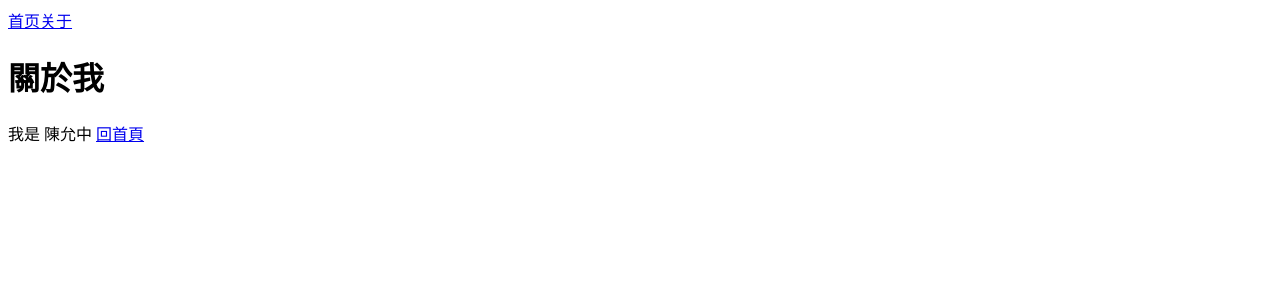
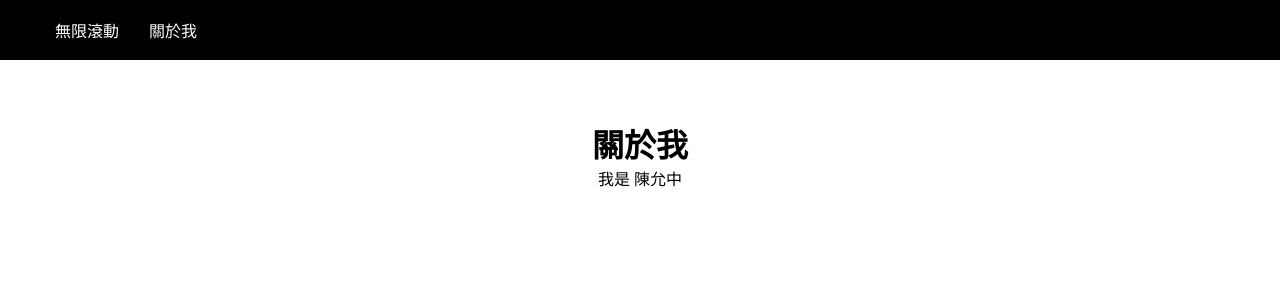
Before and after one commit to lktk2520/repos_Infinite_Scroll, a Nuxt app: page /about in a window 1280 px wide. Shown: the top 300 px of the page. Built offline with nearby package versions, Linux system fonts and the light colour scheme.

Commit message:
實作無限滾動

```diff
--- a/app.vue
+++ b/app.vue
@@ -1,9 +1,34 @@
 <template>
   <div>
     <nav>
-      <NuxtLink to="/">首页</NuxtLink>
-      <NuxtLink to="/about">关于</NuxtLink>
+      <NuxtLink to="/">無限滾動</NuxtLink>
+      <NuxtLink to="/about">關於我</NuxtLink>
     </nav>
     <NuxtPage />
   </div>
 </template>
+<style lang="scss">
+* {
+  margin: 0;
+  padding: 0;
+}
+
+main {
+  padding: 60px 0;
+}
+
+nav {
+  background-color: black;
+  height: 60px;
+  display: flex;
+  align-items: center;
+  padding: 0 40px;
+
+  a {
+    color: white;
+    text-decoration: none;
+    padding: 0 15px;
+  }
+
+}
+</style>
--- a/pages/about.vue
+++ b/pages/about.vue
@@ -1,7 +1,14 @@
 <template>
   <div>
-    <h1>關於我</h1>
-    我是 陳允中
-    <NuxtLink to="/">回首頁</NuxtLink>
+    <main>
+      <h1>關於我</h1>
+      <p>我是 陳允中</p>
+    </main>
   </div>
 </template>
+<style>
+h1,
+p {
+  text-align: center;
+}
+</style>
--- a/pages/index.vue
+++ b/pages/index.vue
@@ -1,6 +1,7 @@
 <template>
     <main class="home-page">
         <h1>您好！這是無限滾動專案示例</h1>
+        <p>Data source: GitHub REST API (Author: microsoft)</p>
         <div class="container">
             <div class="table-container">
                 <table>
@@ -24,6 +25,12 @@
                             </tr>
                         </template>
 
+                        <tr ref="loadMoreTrigger" class="loading-trigger">
+                            <td colspan="3">
+                                <p v-if="isLoading">載入中...</p>
+                            </td>
+
+                        </tr>
                     </tbody>
                 </table>
             </div>
@@ -42,8 +49,11 @@ const downloaded_Page = ref(30)
 //新的repos從第4頁開始載入
 const page = ref(4)
 
-const pending = ref(true)
+const isLoading = ref(true)
+const loadMoreTrigger = ref(null); // 對應 HTML 中的 ref
+let observer = null;
 
+//取得環境變數token
 const config = useRuntimeConfig()
 
 //初始取得前30筆repos
@@ -60,7 +70,7 @@ const fetchRepos_init = async () => {
     } catch (error) {
         console.error('抓取失敗:', error)
     } finally {
-        pending.value = false
+        isLoading.value = false
     }
 }
 
@@ -71,25 +81,51 @@ const fetchRepos_addPage = async () => {
     try {
         const token = config.public.githubToken
         const data = await $fetch(`https://api.github.com/orgs/microsoft/repos?per_page=10&page=${page.value}&sort=updated`)
-        repos.value = data
+        repos.value = [...repos.value, ...data]
     } catch (error) {
         console.error('抓取失敗:', error)
     } finally {
-        pending.value = false
+        isLoading.value = false
     }
 }
 
 onMounted(() => {
     fetchRepos_init()
+    //實例化觀察者
+    observer = new IntersectionObserver((entries) => {
+        // entries[0] 就是我們的 loadMoreTrigger
+        if (entries[0].isIntersecting && !isLoading.value) {
+            console.log("偵測到觸底，載入下一頁...");
+            isLoading.value = true;
+            fetchRepos_addPage();
+        }
+    }, {
+        root: null, // 預設為瀏覽器視窗
+        rootMargin: '0px 0px 200px 0px', // 提早 200px 觸發，使用者體驗更好，不會看到斷層
+        threshold: 0.1 // 哨兵出現 10% 就觸發
+    });
+
+    //
+    if (loadMoreTrigger.value) {
+        observer.observe(loadMoreTrigger.value);
+    }
 })
+
+//清理，避免記憶體洩漏
+onUnmounted(() => {
+    if (observer) observer.disconnect();
+});
 </script>
 
-<style lang="scss">
-h1 {
+<style lang="scss" scoped>
+h1,
+p {
     text-align: center;
     color: #2c3e50;
     margin-bottom: 2rem;
 }
+
+
 
 .container {
     max-width: 1000px;
```
